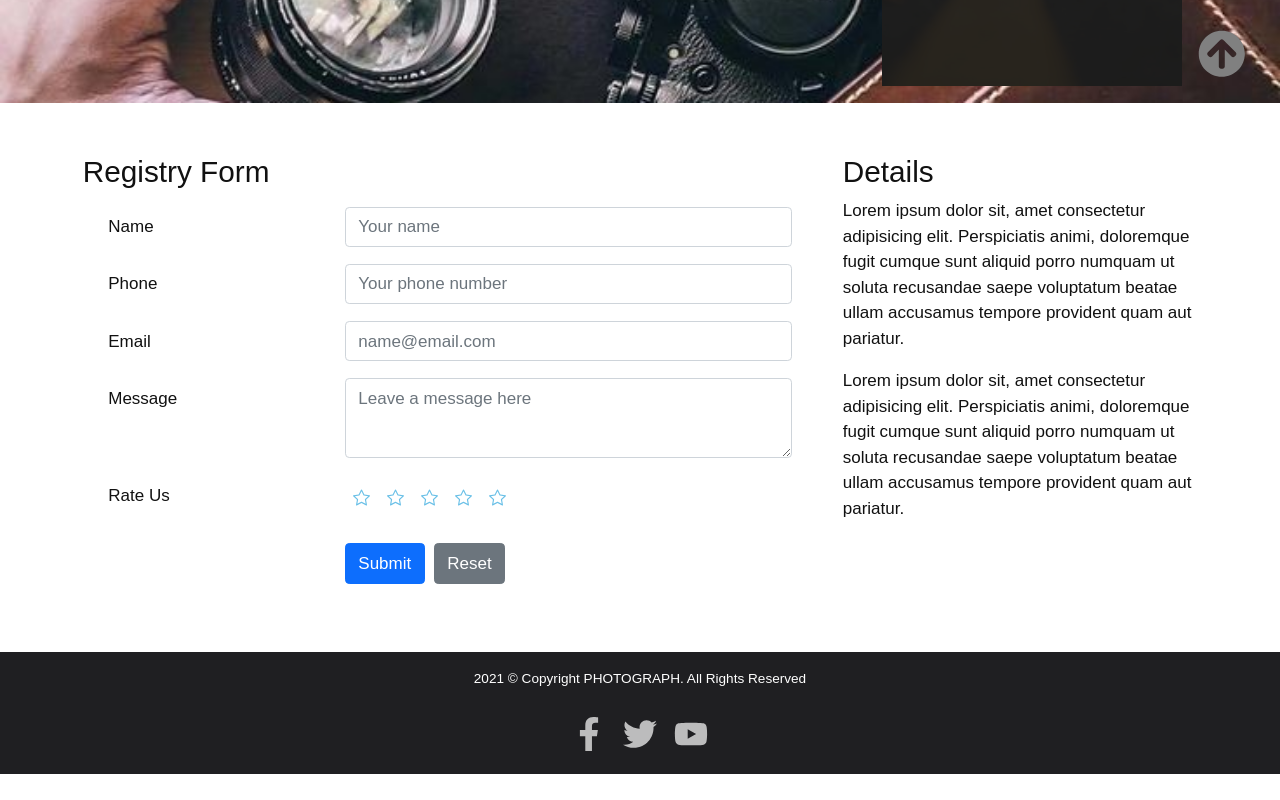
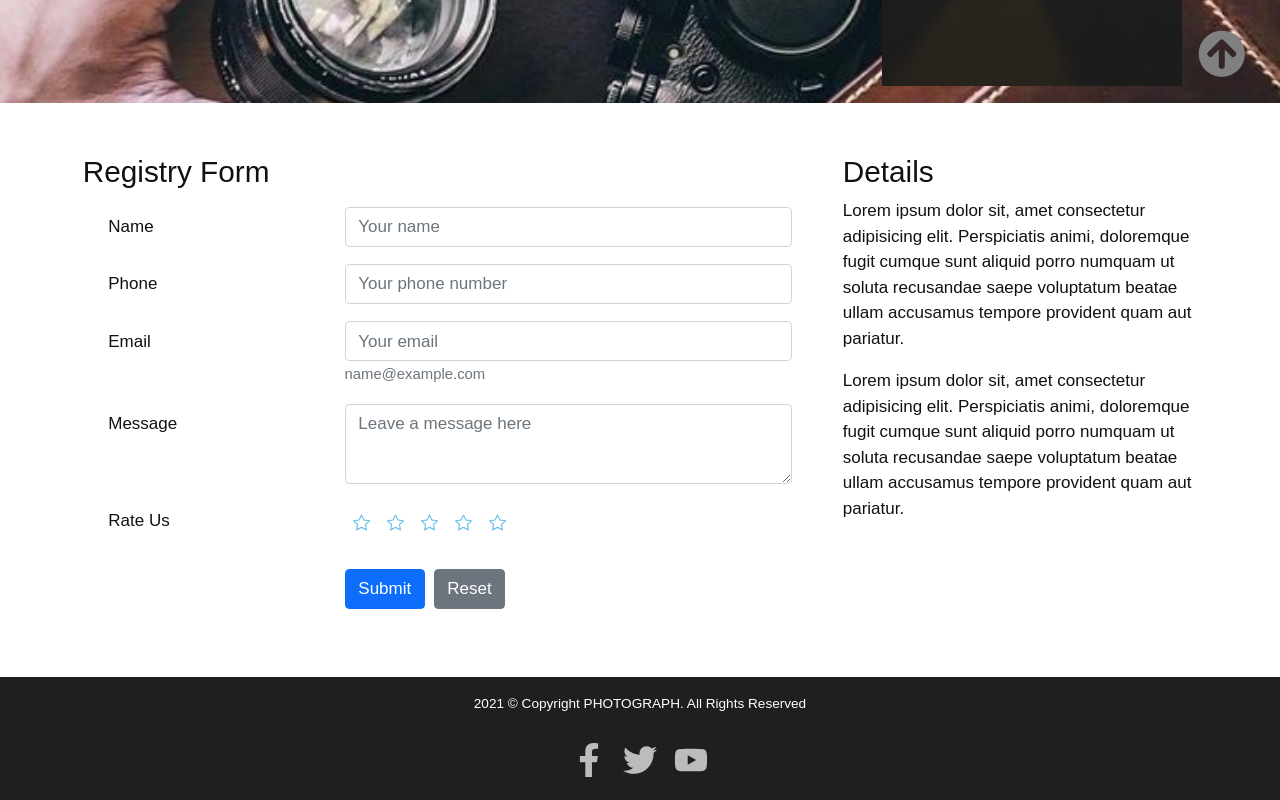
Before and after one commit to ElizabethCF01/react-practices, a React (Create React App) app: page /main in a window 1280 px wide. Shown: the part 697-1497 px from the top of the page. Before the commit the page ends 1471 px from the top, so only its background shows below. Built offline with nearby package versions, Linux system fonts and the light colour scheme.

Commit message:
Before Axios

```diff
--- a/package.json
+++ b/package.json
@@ -6,6 +6,7 @@
     "@testing-library/jest-dom": "^5.14.1",
     "@testing-library/react": "^11.2.7",
     "@testing-library/user-event": "^12.8.3",
+    "axios": "^0.21.4",
     "bootstrap": "^5.1.1",
     "react": "^17.0.2",
     "react-bootstrap": "^1.6.3",
--- a/src/components/FormContact.js
+++ b/src/components/FormContact.js
@@ -1,4 +1,5 @@
 import React, { useState } from 'react'
+import axios from 'axios'
 
 import Form from 'react-bootstrap/Form'
 import FormControl from 'react-bootstrap/FormControl'
@@ -11,12 +12,16 @@ import Tooltip from 'react-bootstrap/Tooltip'
 import { BsStar, BsStarFill } from 'react-icons/bs'
 
 const FormContact = () => {
+    const name = document.getElementById('cliName')
+    const phone = document.getElementById('cliPhone')
+    const email = document.getElementById('cliEmail')
+    const message = document.getElementById('cliMessage')
 
     const [rate, setRate] = useState('')
     const [starId, setStarId] = useState(0)
 
-    const [helpName, setHelpName] = useState(' ')
-    const [helpPhone, setHelpPhone] = useState(' ')
+    const [helpName, setHelpName] = useState('')
+    const [helpPhone, setHelpPhone] = useState('')
 
     const tooltip = (<Tooltip id="tooltip">Please rate us</Tooltip>)
     const [showtooltip, setShowtooltip] = useState(false);
@@ -39,12 +44,13 @@ const FormContact = () => {
     const clearStars = () => {
         setStarId(0)
         setRate('')
+        setShowtooltip(false)
     }
     const clearInputs = () => {
-        document.getElementById('cliName').value = ''
-        document.getElementById('cliPhone').value = ''
-        document.getElementById('cliEmail').value = ''
-        document.getElementById('cliMessage').value = ''
+        name.value = ''
+        phone.value = ''
+        email.value = ''
+        message.value = ''
     }
     const handleSubmit = (e) => {//=========================Submit
         e.preventDefault()
@@ -61,7 +67,7 @@ const FormContact = () => {
         let inputId = e.currentTarget.id
 
         if (inputId === 'cliName') {
-            const name = e.currentTarget
+            //const name = e.currentTarget
             const regex = /^[a-zA-Z ]+$/
             const words = 'Only Words'
             const minlenght = 'Please lengthen this text to 2 charaters or more'
@@ -82,7 +88,7 @@ const FormContact = () => {
             }
         }
         if (inputId === 'cliPhone') {
-            const phone = e.currentTarget
+            //const phone = e.currentTarget
             const regex = /^[0-9 ]+$/
             const digits = 'Only Digits'
             const minlenght = 'Please lengthen this text to 6 charaters or more'
@@ -155,14 +161,14 @@ const FormContact = () => {
                         <Form.Control
                             id='cliEmail'
                             type="email"
-                            placeholder="name@email.com"
+                            placeholder="Your email"
                             minLength="8"
                             maxLength="250"
                             required
                         />
                         <FormControl.Feedback />
-                        <Form.Text id="phoneHelpBlock" muted>
-
+                        <Form.Text id="emailHelpBlock" style={{ color: '#6c757d !important' }}>
+                            name@example.com
                         </Form.Text>
                     </Col>
                 </Form.Group>
```
Also changed, not shown: src/components/modalRes.js (added), 1 other file (tests, documents, lock files or other folders).
